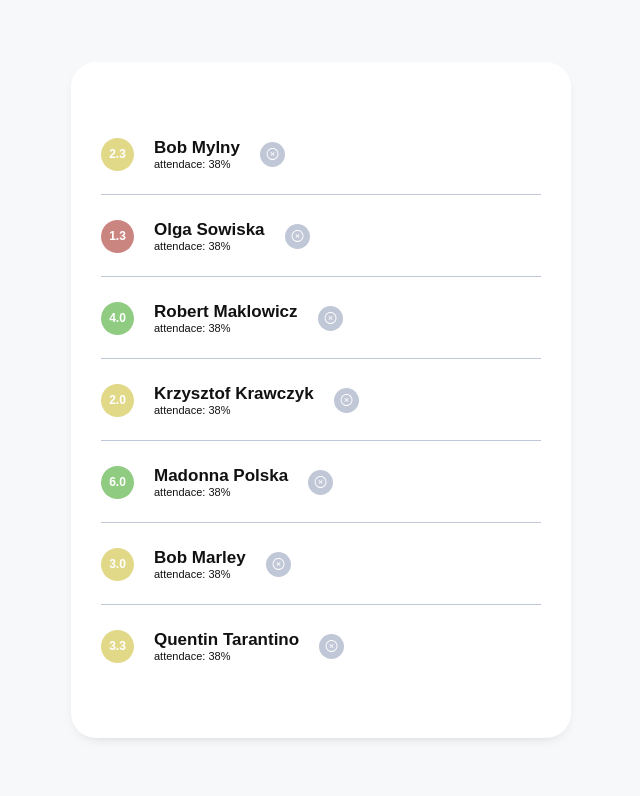
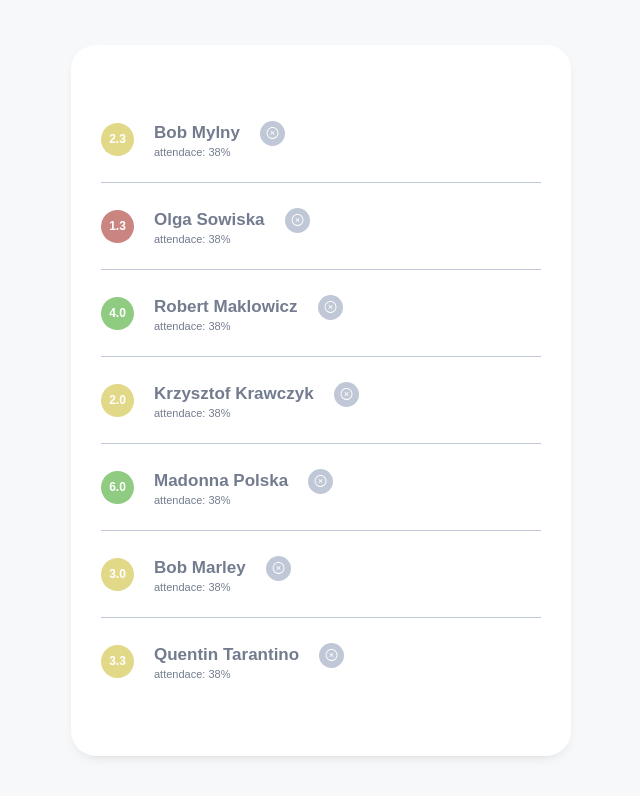
Before and after one commit to olgasowlet/study-buddy, a React (Create React App) app: page / in a window 1280 px wide. Shown: the top 796 px of the page, without its empty margins (319-959 px from the left). Built offline with nearby package versions, Linux system fonts and the light colour scheme.

Commit message:
fixed some styles

```diff
--- a/src/assets/styles/theme.js
+++ b/src/assets/styles/theme.js
@@ -7,6 +7,7 @@ export const theme = {
       success: '#8FCB81',
       error: '#CB8581',
       warning: '#E1D888',
+      darkGrey: '#737C8E',
     },
     fontSize: {
       l: '17px',
--- a/src/components/atoms/AvarageGrade/AvarageGrade.styles.js
+++ b/src/components/atoms/AvarageGrade/AvarageGrade.styles.js
@@ -10,15 +10,10 @@ export const GradeContainer = styled.div`
   font-size: ${({ theme }) => theme.fontSize.m};
   color: ${({ theme }) => theme.colors.white};
   font-weight: bold;
-
-  ${({ avarage }) =>
-    avarage &&
-    css`
-      background-color: ${({ theme }) =>
-        avarage < 2
-          ? theme.colors.error
-          : avarage < 4
-          ? theme.colors.warning
-          : theme.colors.success};
-    `}
+  background-color: ${({theme, avarage}) => {
+    if (avarage < 2 ) return theme.colors.error;
+    if (avarage < 4 ) return theme.colors.warning;
+    if (avarage >= 4 ) return theme.colors.success;
+    return theme.colors.grey
+  }};
 `;
--- a/src/components/atoms/Button/Button.styles.js
+++ b/src/components/atoms/Button/Button.styles.js
@@ -10,6 +10,7 @@ export const StyledButton = styled.button`
   display: flex;
   justify-content: center;
   align-items: center;
+  margin-left: 20px;
 
   svg {
     width: 100%;
--- a/src/components/atoms/UserData/UserData.js
+++ b/src/components/atoms/UserData/UserData.js
@@ -1,19 +1,23 @@
 import React from "react";
 import PropTypes from "prop-types";
 import { StyledP, Container } from "./UserData.styles";
+import Button from "../Button/Button";
 
 function UserData({ name, attendance }) {
   return (
     <Container>
-      <StyledP name>{name}</StyledP>
+      <StyledP name>
+        {name}
+        <Button />
+      </StyledP>
       <StyledP attendance>attendace: {attendance}</StyledP>
     </Container>
   );
 }
 
 UserData.propTypes = {
-    name: PropTypes.string.isRequired,
-    attendance: PropTypes.string.isRequired,
+  name: PropTypes.string.isRequired,
+  attendance: PropTypes.string.isRequired,
 };
 
 export default UserData;
--- a/src/components/atoms/UserData/UserData.styles.js
+++ b/src/components/atoms/UserData/UserData.styles.js
@@ -1,7 +1,7 @@
 import styled, { css } from "styled-components";
 
 export const StyledP = styled.p`
-  color: ${({ theme }) => theme.colors.black};
+  color: ${({ theme }) => theme.colors.darkGrey};
   margin: 0;
 
   ${({ name }) =>
@@ -9,6 +9,8 @@ export const StyledP = styled.p`
     css`
       font-size: ${({ theme }) => theme.fontSize.l};
       font-weight: bold;
+      display: flex;
+      align-items: center;
     `}
 
   ${({ attendance }) =>
@@ -19,7 +21,5 @@ export const StyledP = styled.p`
 `;
 
 export const Container = styled.div`
-    display: flex;
-    flex-direction: column;
     margin: 20px;
 `;
--- a/src/components/molecules/UsersListItem/UsersListItem.js
+++ b/src/components/molecules/UsersListItem/UsersListItem.js
@@ -10,7 +10,6 @@ function UsersListItem({ userData: { name, attendance, avarage = "0%" } }) {
     <Wrapper>
       <AvarageGrade avarage={avarage}/>
       <UserData name={name} attendance={attendance}/>
-      <Button />
     </Wrapper>
   );
 }
```
